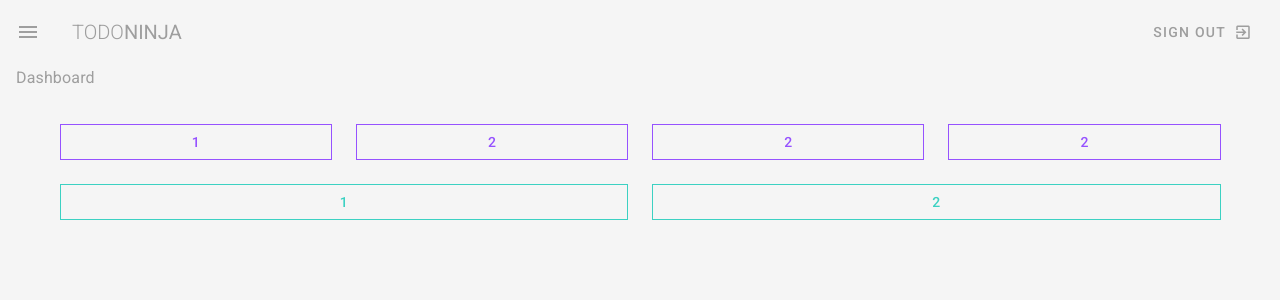
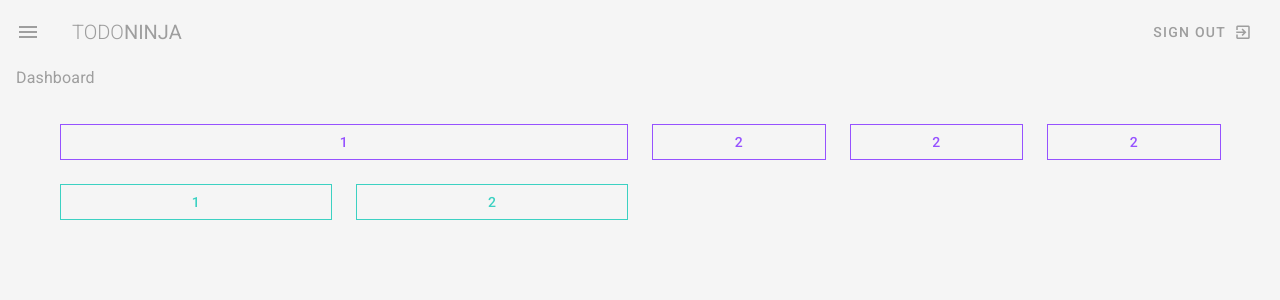
Before and after one commit to hijachu/todo-ninja, a Vue app: page / in a window 1280 px wide. Shown: the top 300 px of the page. Built offline with nearby package versions, Linux system fonts and the light colour scheme.

Commit message:
breakpoint props update

```diff
--- a/src/views/Dashboard.vue
+++ b/src/views/Dashboard.vue
@@ -5,25 +5,25 @@
       <v-container class="my-5">
 
         <v-row>
-          <v-col xs12 md6>
+          <v-col xs=12 md=6>
             <v-btn tile outlined color="primary" block>1</v-btn>
           </v-col>
-          <v-col xs4 md2>
+          <v-col xs=4 md=2>
             <v-btn tile outlined color="primary" block>2</v-btn>
           </v-col>
-          <v-col xs4 md2>
+          <v-col xs=4 md=2>
             <v-btn tile outlined color="primary" block>2</v-btn>
           </v-col>
-          <v-col xs4 md2>
+          <v-col xs=4 md=2>
             <v-btn tile outlined color="primary" block>2</v-btn>
           </v-col>
         </v-row>
 
-        <v-row justify>
-          <v-col xs4 md3>
+        <v-row justify-end>
+          <v-col xs=4 md=3>
             <v-btn outlined tile color="success" block>1</v-btn>
           </v-col>
-          <v-col xs4 md3>
+          <v-col xs=4 md=3>
             <v-btn outlined tile color="success" block>2</v-btn>
           </v-col>
         </v-row>
```
